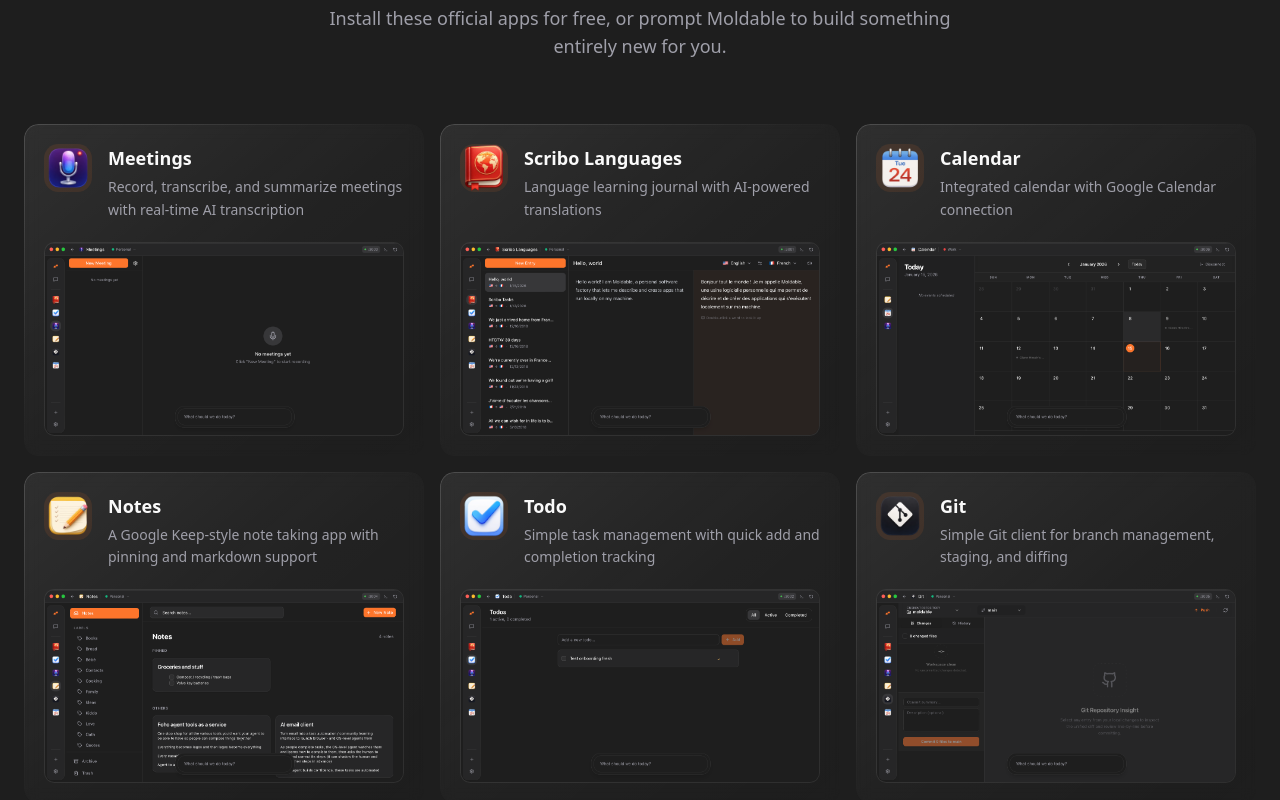
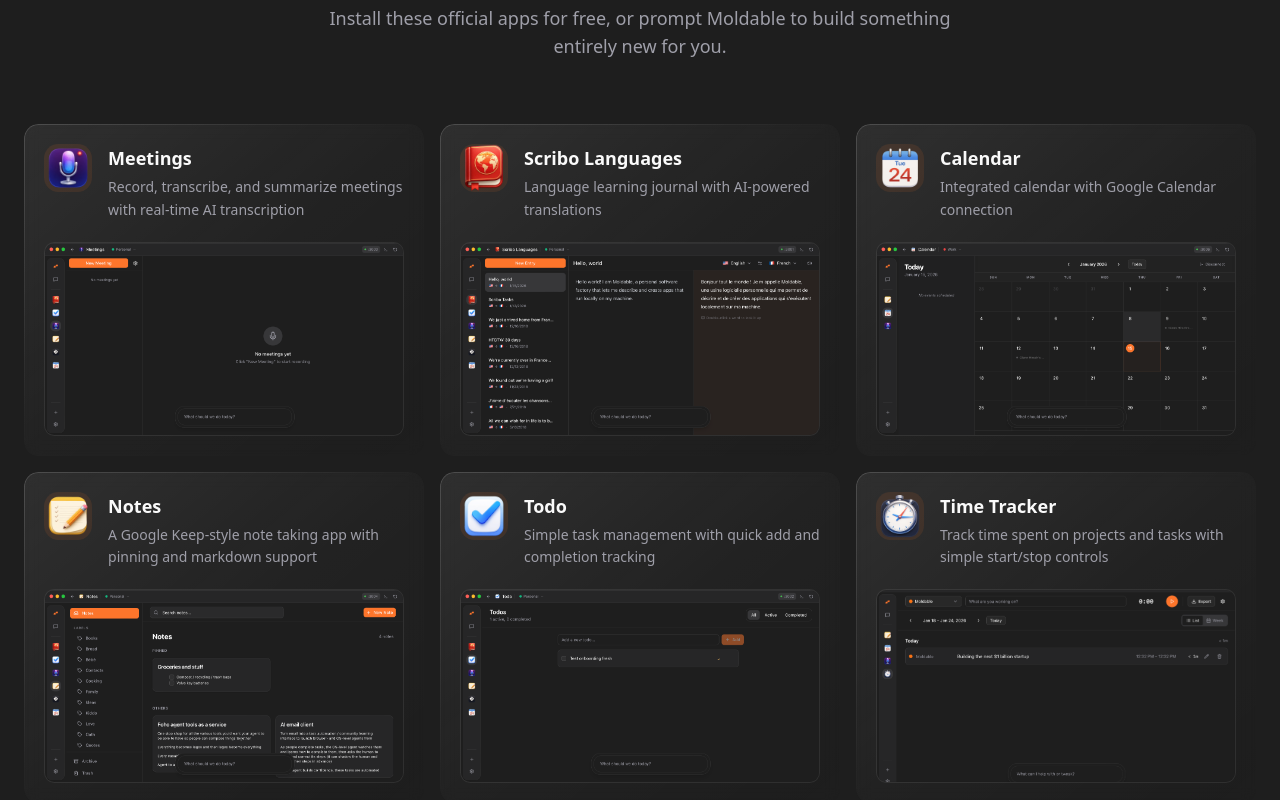
Before and after one commit to moldable-ai/marketing, a Next.js app: page / in a window 1280 px wide. Shown: the part 1500-2300 px from the top of the page. Built offline with nearby package versions, Linux system fonts and the light colour scheme.

Commit message:
[apps] time tracker

```diff
--- a/src/components/marketing/app-registry-section.tsx
+++ b/src/components/marketing/app-registry-section.tsx
@@ -49,6 +49,15 @@
     category: "productivity",
   },
   {
+    id: "time-tracker",
+    name: "Time Tracker",
+    description:
+      "Track time spent on projects and tasks with simple start/stop controls",
+    icon: "/apps/time-tracker-icon.png",
+    image: "/apps/time-tracker.png",
+    category: "productivity",
+  },
+  {
     id: "git-flow",
     name: "Git",
     description:
@@ -79,9 +88,9 @@
         </div>
 
         {/* Apps grid - Bento style */}
-        <div className="grid grid-cols-1 gap-4 md:grid-cols-2 lg:grid-cols-3">
+        <div className="flex flex-wrap justify-center gap-4">
           {apps.map((app) => (
-            <GlassCard key={app.id}>
+            <GlassCard key={app.id} className="w-full md:w-[calc(50%-0.5rem)] lg:w-[calc(33.333%-0.67rem)]">
               <div className="flex items-start gap-4">
                 <div className="flex size-12 shrink-0 items-center justify-center rounded-xl bg-primary/10 overflow-hidden">
                   <Image
@@ -117,9 +126,9 @@
   );
 }
 
-function GlassCard({ children }: { children: React.ReactNode }) {
+function GlassCard({ children, className }: { children: React.ReactNode; className?: string }) {
   return (
-    <div className="group relative overflow-hidden rounded-xl bg-linear-to-br from-white/8 via-white/2 to-transparent p-5 backdrop-blur-sm before:pointer-events-none before:absolute before:inset-0 before:rounded-xl before:border before:border-white/8 before:bg-linear-to-br before:from-white/12 before:to-transparent before:opacity-0 before:transition-opacity before:duration-300 hover:before:opacity-100 dark:from-white/8 dark:via-white/2 dark:to-transparent dark:before:border-white/8">
+    <div className={`group relative overflow-hidden rounded-xl bg-linear-to-br from-white/8 via-white/2 to-transparent p-5 backdrop-blur-sm before:pointer-events-none before:absolute before:inset-0 before:rounded-xl before:border before:border-white/8 before:bg-linear-to-br before:from-white/12 before:to-transparent before:opacity-0 before:transition-opacity before:duration-300 hover:before:opacity-100 dark:from-white/8 dark:via-white/2 dark:to-transparent dark:before:border-white/8 ${className ?? ""}`}>
       {/* Gradient border overlay */}
       <div
         className="pointer-events-none absolute inset-0 rounded-xl"
```
Also changed, not shown: public/apps/time-tracker-icon.png (added), public/apps/time-tracker.png (added).
